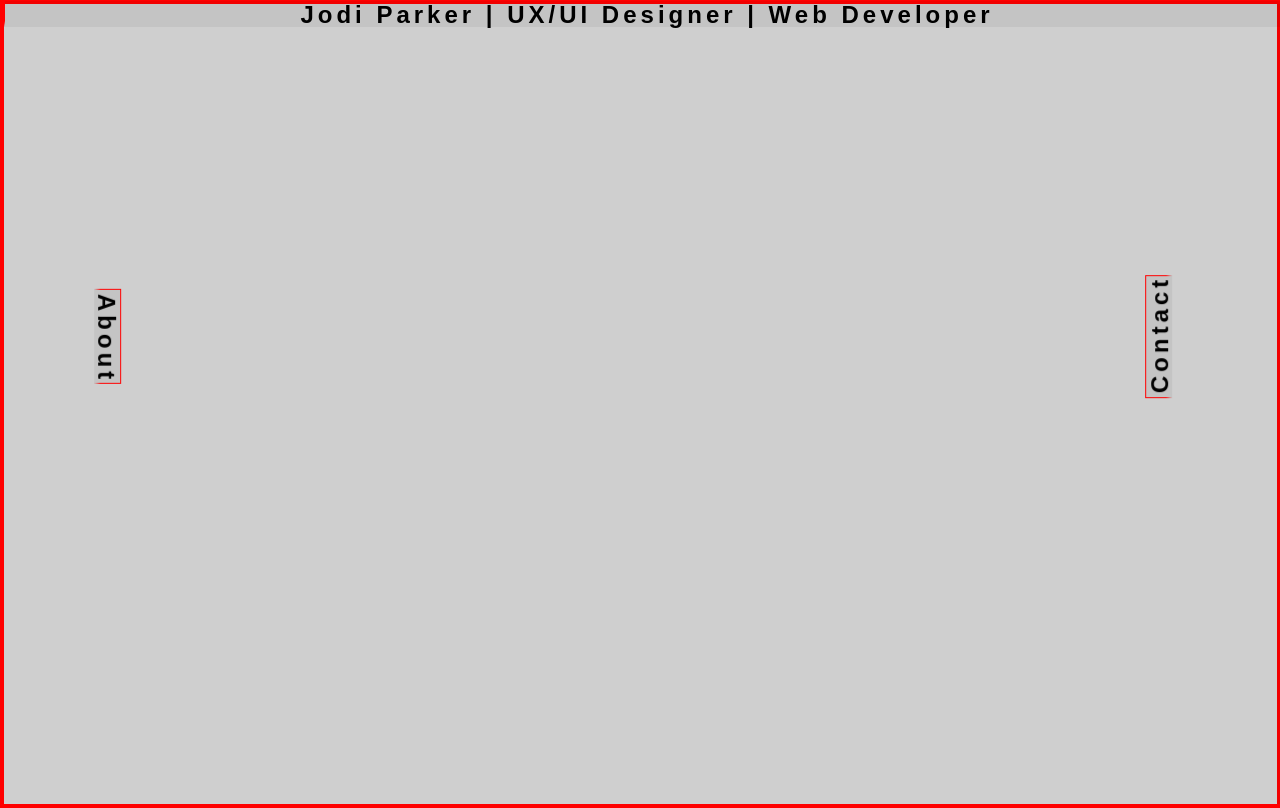
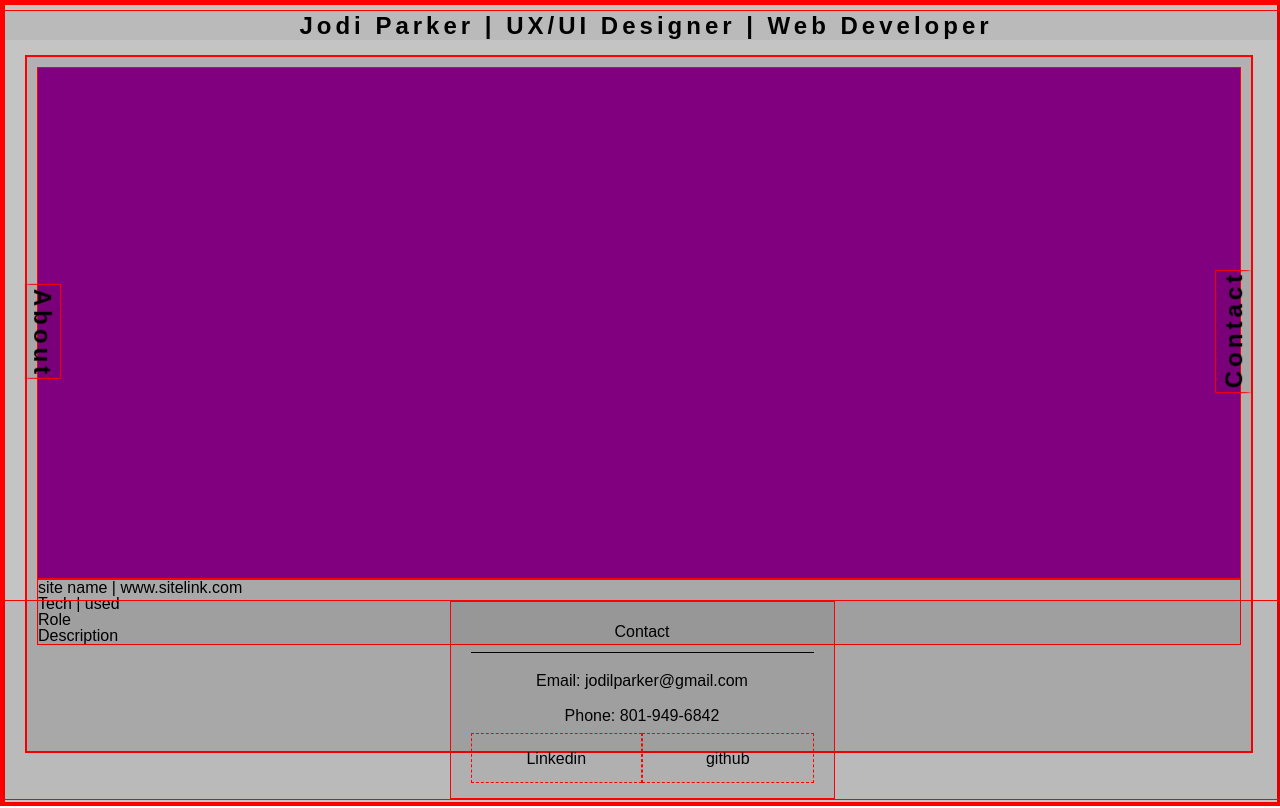
Before and after one commit to jodilark/PrivatePortfolio, a React (Create React App) app: page / in a window 1280 px wide. Built offline with nearby package versions, Linux system fonts and the light colour scheme.

Commit message:
added some components

```diff
--- a/src/App.js
+++ b/src/App.js
@@ -1,5 +1,6 @@
 import React, { Component } from 'react';
 import Home from './views/Home';
+import Contact from './components/contact/Contact'
 
 
 class App extends Component {
@@ -8,6 +9,7 @@ class App extends Component {
     return (
       <div>
         <Home />
+        <Contact />
       </div>
     )
   }
--- a/src/components/NavAlt.js
+++ b/src/components/NavAlt.js
@@ -1,13 +1,18 @@
 import React from 'react';
 import '../styles/NavAlt.css';
+import Portfolio from './portfolio/Portfolio'
 
-export default function NavAlt(){
+export default function NavAlt() {
     return (
         <div className='nav-wrapper'>
+            <div className='main-container'>
+                <div className='media-container'>
+                     <Portfolio/>
+                </div>
+            </div>
             <div className='top'>Jodi Parker | UX/UI Designer | Web Developer</div>
-            <div className='left sideNav' style={{transform: "rotate(90deg) translate(0px, -90px)"}}>About</div>
-            <div className='right sideNav' style={{transform: "rotate(-90deg) translate(0px, -90px)"}}>Contact</div>
-            {/*<div className='bottom'>Contact</div>*/}
+            <div className='left sideNav' style={{ transform: "rotate(90deg) translate(0px, -90px)" }}>About</div>
+            <div className='right sideNav' style={{ transform: "rotate(-90deg) translate(0px, -90px)" }}>Contact</div>
         </div>
     )
 };
--- /dev/null
+++ b/src/components/contact/Contact.js
@@ -0,0 +1,20 @@
+import React from 'react'
+import './contact.css'
+
+export default function Contact() {
+    return (
+        <div className='contact-wrapper'>
+            <div className='contact-container'>
+                <p>Contact</p>
+                <ul className='info'>
+                    <li>Email: jodilparker@gmail.com</li>
+                    <li>Phone: 801-949-6842</li>
+                </ul>
+                <ul className='social'>
+                    <li>Linkedin</li>
+                    <li>github</li>
+                </ul>
+            </div>
+        </div>
+    )
+}
--- /dev/null
+++ b/src/components/contact/contact.css
@@ -0,0 +1,49 @@
+.contact-wrapper {
+    z-index: 51;
+    width:100vw;
+    height:200px;
+    border: 1px solid red;
+    position: fixed;
+    bottom:0px;
+    display: flex;
+    justify-content: center;
+}
+
+.contact-wrapper li {
+    list-style: none;
+}
+
+.info {
+    display: flex;
+    flex-direction: column;
+    justify-content: space-around;
+    height:70px;
+}
+
+.contact-wrapper p {
+    margin-bottom: 10px;
+    padding-bottom: 10px;
+    border-bottom: 1px solid black;
+    line-height: 20px;
+}
+
+.contact-container {
+    width: 385px;
+    text-align: center;
+    padding: 20px;
+}
+
+.social {
+    display: flex;
+    flex-direction: row;
+    justify-content: space-between;
+    align-items: center;
+}
+
+.social li {
+    border: 1px dashed red;
+    flex: 1;
+    height: 50px;
+    line-height: 50px;
+    cursor: pointer;
+}
--- /dev/null
+++ b/src/components/portfolio/Portfolio.js
@@ -0,0 +1,18 @@
+import React from 'react';
+import './portfolio.css'
+
+export default function Portfolio() {
+    return (
+        <div className='portfolio-wrapper'>
+            <div className='port-piece-container'></div>
+            <div className='port-info'>
+                <ul>
+                    <li>site name | www.sitelink.com</li>
+                    <li>Tech | used</li>
+                    <li>Role</li>
+                    <li>Description</li>
+                </ul>
+            </div>
+        </div>
+    )
+}
--- /dev/null
+++ b/src/components/portfolio/portfolio.css
@@ -0,0 +1,20 @@
+.portfolio-wrapper {
+    height: 100%;
+    width: 100%;
+    padding: 10px;
+}
+
+.port-piece-container {
+    height: 40vw;
+    /* width: 100%; */
+    /* max-width: 700px; */
+    background: purple;
+}
+
+.port-info {
+    /* height: 50px; */
+}
+
+.port-info li {
+    list-style: none;
+}
--- a/src/index.js
+++ b/src/index.js
@@ -1,5 +1,6 @@
 import React from 'react';
 import ReactDOM from 'react-dom';
+import './styles/reset.css'
 import './index.css';
 import App from './App';
 import registerServiceWorker from './registerServiceWorker';
--- a/src/styles/Home.css
+++ b/src/styles/Home.css
@@ -1,18 +1,10 @@
-div {
-    background: rgba(0, 0, 0, .05);
-    border: 1px solid red;
-}
-
-body {
-    overflow: hidden;
-}
-
-.home-wrapper {
+.construction {
     height: 100vh;
     width: 100vw;
     display: flex;
     justify-content: center;
     align-items: center;
+    padding-bottom:50px;
 }
 
 .title {
--- a/src/styles/NavAlt.css
+++ b/src/styles/NavAlt.css
@@ -28,15 +28,18 @@ body {
     height: 20px;
     padding-bottom: 0px;
     margin-bottom: 50px;
+    margin-top: 10px;
     border-bottom: solid 6px rgba(0,0,0,0);
     font-weight: bold;
     font-size: 24px;
     letter-spacing: 4px;
     text-indent: 4px;
+    height:30px;
+    line-height: 30px;
 }
 
 .right {
-    right: -30px;
+    right: -105px;
 }
 
 .bottom {
@@ -54,7 +57,7 @@ body {
     bottom: 50%;
     text-align: center;
     /*width: 100px;*/
-    height: 20px;
+    height: 37px;
     padding-bottom: 0px;
     margin-bottom: 50px;
     border-bottom: solid 6px rgba(0,0,0,0);
@@ -62,8 +65,26 @@ body {
     font-size: 24px;
     letter-spacing: 4px;
     text-indent: 4px;
+    vertical-align: middle;
+    line-height: 35px;
 }
 
 .left {
-    left: -30px;
+    left: -95px;
 }
+
+.main-container {
+    height: 100vh;
+    width: 100vw;
+    display: flex;
+    justify-content: center;
+    align-items: center;
+    padding-bottom: 50px;
+    padding-top: 50px;
+}
+
+.media-container {
+    margin: 50px 30px 50px 20px;
+    width: 100%;
+    height: 100%;
+}
--- /dev/null
+++ b/src/styles/reset.css
@@ -0,0 +1,86 @@
+html, body, div, span, object, iframe,
+h1, h2, h3, h4, h5, h6, p, blockquote, pre,
+abbr, address, cite, code,
+del, dfn, em, img, ins, kbd, q, samp,
+small, strong, sub, sup, var,
+b, i,
+dl, dt, dd, ol, ul, li,
+fieldset, form, label, legend,
+table, caption, tbody, tfoot, thead, tr, th, td,
+article, aside, canvas, details, figcaption, figure,
+footer, header, hgroup, menu, nav, section, summary,
+time, mark, audio, video {
+    margin:0;
+    padding:0;
+    border:0;
+    outline:0;
+    font-size:100%;
+    vertical-align:baseline;
+    background:transparent;
+}
+body {
+    line-height:1;
+    overflow: hidden;
+}
+article,aside,details,figcaption,figure,
+footer,header,hgroup,menu,nav,section {
+    display:block;
+}
+nav ul {
+    list-style:none;
+}
+blockquote, q {
+    quotes:none;
+}
+blockquote:before, blockquote:after,
+q:before, q:after {
+    content:'';
+    content:none;
+}
+a {
+    margin:0;
+    padding:0;
+    font-size:100%;
+    vertical-align:baseline;
+    background:transparent;
+}
+/* change colours to suit your needs */
+ins {
+    background-color:#ff9;
+    color:#000;
+    text-decoration:none;
+}
+/* change colours to suit your needs */
+mark {
+    background-color:#ff9;
+    color:#000;
+    font-style:italic;
+    font-weight:bold;
+}
+del {
+    text-decoration: line-through;
+}
+abbr[title], dfn[title] {
+    border-bottom:1px dotted;
+    cursor:help;
+}
+table {
+    border-collapse:collapse;
+    border-spacing:0;
+}
+/* change border colour to suit your needs */
+hr {
+    display:block;
+    height:1px;
+    border:0;
+    border-top:1px solid #cccccc;
+    margin:1em 0;
+    padding:0;
+}
+input, select {
+    vertical-align:middle;
+}
+
+*, *:before, *:after {
+ box-sizing: border-box;
+}
```
Also changed, not shown: src/views/Home.js (+5 -5 lines).
